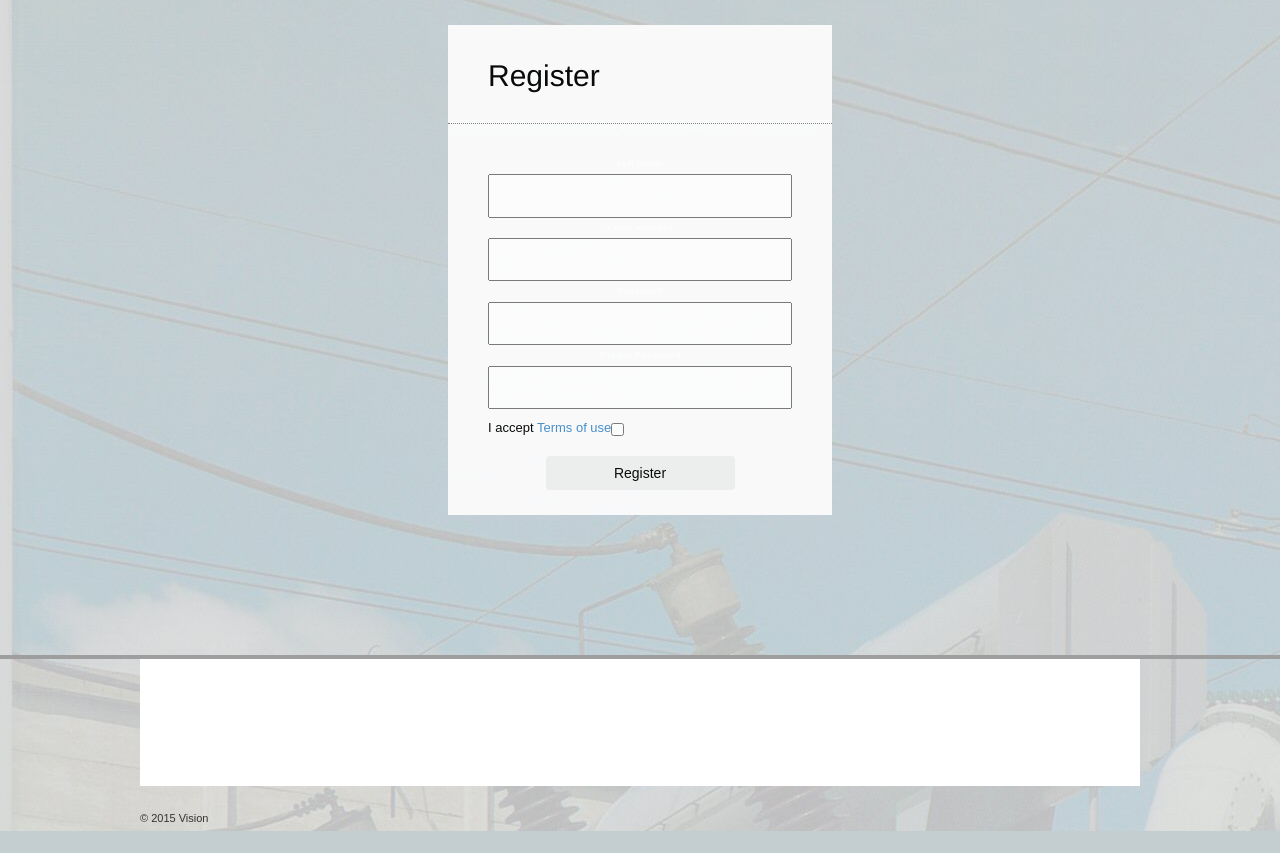
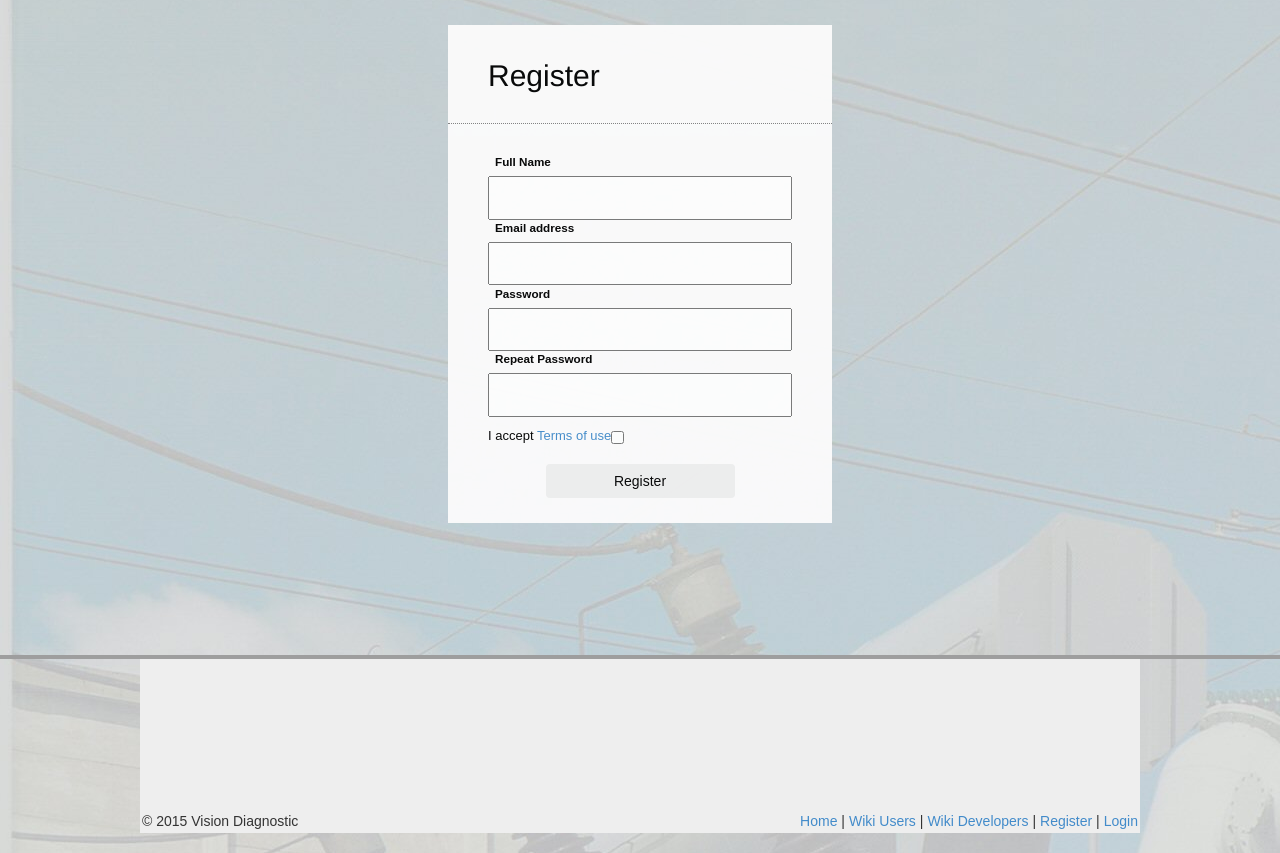
Before and after one commit to SnowBeaver/Vision, a Flask app: page /users/register in a window 1280 px wide. Shown: the part 119-972 px from the top of the page. Before the commit the page ends 950 px from the top, so only its background shows below. Run offline with Flask 2, Linux system fonts and the light colour scheme; the visitor is signed in with stand-in values (Sample User, id 1); data comes from the database, SQL or seed files in the repository; parts of the project's set-up code (start-up, migrations or seed data) failed here and were passed over; some libraries are stand-ins or nearby versions; grey boxes are pictures that could not be loaded.

Commit message:
Footer style adjustment, wiki links added

```diff
--- a/app/static/css/styles.css
+++ b/app/static/css/styles.css
@@ -153,18 +153,24 @@ header{
 	cursor: pointer;
 	outline: none;
 }
+.label{
+	font-size: 90%;
+	color: black;
+    font-weight: bold;
+    text-align: left;
+}
+
 .form label{
 	display: block;
-  margin: 3px 0px;
 }
 
 footer{
-  font-size: 11px;
 }
 
 footer .w1000{
+	padding: 2px;
 	padding-top: 35px;
-  background-color: white;
+	background-color: #eeeeee;
 }
 footer .logo{
 	margin: 0 auto;
@@ -184,11 +190,10 @@ footer .logo{
 	text-align: right;
 }
 .footer-menu li a{
-  text-decoration: none;
+	/*text-decoration: none;*/
 	transition: color 0.5s ease;
 }
 .footer-menu li a:hover{
-  color: white;
 }
 .footer-menu li{
 	float: left;
--- a/app/templates/widgets/footer.html
+++ b/app/templates/widgets/footer.html
@@ -1,17 +1,23 @@
 <footer>
-<div class="w1000 arial">
+<div class="w1000 arial container">
   <a href="/">
     <div class="logo"></div>
   </a>
   <div class="left-footer">
-    <div>© 2015 Vision</div>
+    <div>© 2015 Vision Diagnostic</div>
   </div>
   <div class="right-footer">
-  <div style="float:right">
-  </div>
-    <ul class="footer-menu">
-    </ul>
-    <div></div>
+	  <div style="float:right">
+	  </div>
+	  <ul class="footer-menu">
+		  <li class="active"><a href="/">{{ _('Home') }}</a></li>
+		  <li><a href="{{ url_for('home.wiki_users') }}">{{ _('Wiki Users') }}</a></li>
+		  <li><a href="{{ url_for('home.wiki_devs') }}">{{ _('Wiki Developers') }}</a></li>
+		  <li><a href="{{ url_for('users.register') }}">{{ _('Register') }}</a></li>
+		  <li><a href="{{ url_for('users.login') }}">{{ _('Login') }}</a></li>
+	  </ul>
+	  <div>
+	  </div>
   </div>
 </div>
 </footer>
--- a/app/templates/widgets/topmenu.html
+++ b/app/templates/widgets/topmenu.html
@@ -7,12 +7,12 @@
 				<span class="icon-bar"></span>
 				<span class="icon-bar"></span>
 			</button>
-			<a class="navbar-brand" href="#">Vision Diagnostic</a>
+			<a class="navbar-brand" href="#">{{ _('Vision Diagnostic') }}</a>
 		</div>
 		<div id="navbar" class="navbar-collapse collapse">
 			<ul class="nav navbar-nav">
 				<li class="active"><a href="/">{{ _('Home') }}</a></li>
-				<li><a href="/forum">Forum</a></li>
+				<li><a href="/forum">{{ _('Forum') }}</a></li>
 				<li class="dropdown">
 					<a href="#" class="dropdown-toggle"
 						data-toggle="dropdown" role="button"
@@ -26,11 +26,11 @@
 			<ul class="nav navbar-nav navbar-right">
 				{% block navbar_right %}
 				{% if user and session.user_id %}
-					<li><a href="{{ url_for('users.home') }}" title="{{ user.name|striptags|title }}'s dashboard">Dashboard</a></li>
-					<li><a href="{{ url_for('users.logout') }}"><span class="glyphicon glyphicon-log-out"></span>Logout</a></li>
+				<li><a href="{{ url_for('users.home') }}" title="{{ user.name|striptags|title }}'s dashboard">{{ _('Dashboard') }}</a></li>
+				<li><a href="{{ url_for('users.logout') }}"><span class="glyphicon glyphicon-log-out"></span>{{ _('Logout') }}</a></li>
 				{% elif not session.user_id %}
-					<li><a href="{{ url_for('users.register') }}">Register</a></li>
-					<li><a href="{{ url_for('users.login') }}">Login</a></li>
+				<li><a href="{{ url_for('users.register') }}">{{ _('Register') }}</a></li>
+				<li><a href="{{ url_for('users.login') }}">{{ _('Login') }}</a></li>
 				{% endif %}
 
 				<li class="dropdown">
```
Lines whose indentation alone changed are shown as unchanged.
